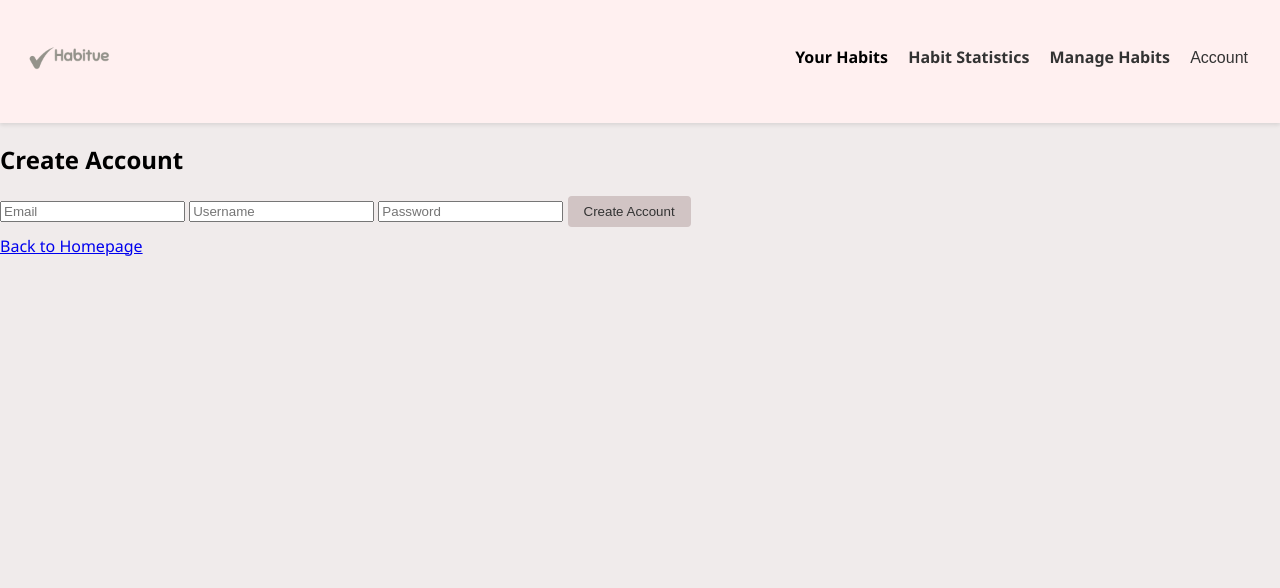
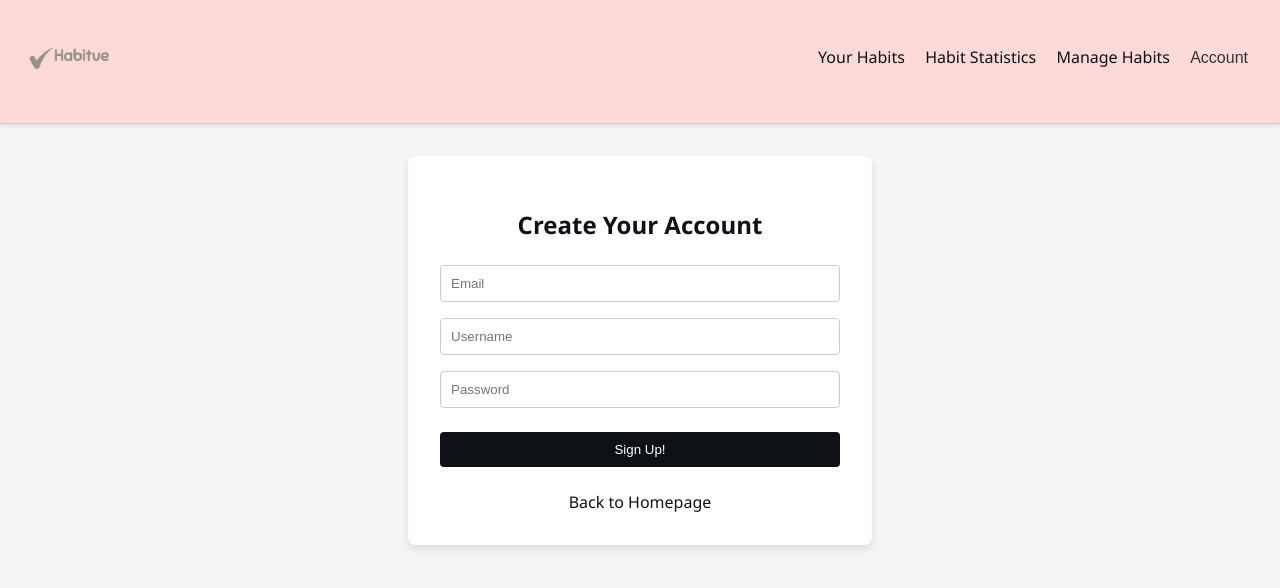
Before and after one commit to susu0mar/Habitue, a website: page createAccount.html in a window 1280 px wide. Drawn offline with Linux system fonts and the light colour scheme; a web font is replaced by a local one.

Commit message:
Styling, Added links to nav bars

```diff
--- a/createAccount.html
+++ b/createAccount.html
@@ -5,42 +5,36 @@
 <meta name="viewport" content="width=device-width, initial-scale=1.0">
 <title>Habitue - Create Account</title>
 <link rel="stylesheet" href="style.css">
-
-<!--fonts-->
-<link rel="preconnect" href="https://fonts.googleapis.com">
-<link rel="preconnect" href="https://fonts.gstatic.com" crossorigin>
-<link href="https://fonts.googleapis.com/css2?family=Tilt+Neon&display=swap" rel="stylesheet">
-
 </head>
 
 <body>
 <header class="navbar">
     <div class="logo"><img src = "Habitue_transparent.png" width = "100" height = "100"></div>
     <nav>
-        <a href="#" class="active">Your Habits</a>
-        <a href="#">Habit Statistics</a>
-        <a href="#">Manage Habits</a>
-        <div class = "dropdown">
+      <a href="index.html">Your Habits</a>
+      <a href="habitStatistics.html">Habit Statistics</a>
+      <a href="manage_habits.html">Manage Habits</a>
+      <div class = "dropdown">
             <button class = "dropbtn"> Account </button>
             <div class = "dropdown-content">
-                <a href = "createAccount.html"> Create Account </a>
+                <a href = "createAccount.html" class = "active"> Create Account </a>
                 <a href = "login.html"> Login </a>
             </div>
         </div>
     </nav>
 </header>
 
-<div class="container">
-  <h2>Create Account</h2>
+<div class="account-container">
+  <h2>Create Your Account</h2>
 
   <!-- Update action to your server endpoint -->
   <form id = "createAccountForm">
     <input type="email" id="email" name="email" placeholder="Email" required>
     <input type="text" id="username" name="username" placeholder="Username" required>
     <input type="password" id="password" name="password" placeholder="Password" required>
-    <button type="submit">Create Account</button>
+    <button type="submit">Sign Up!</button>
   </form>
-  <a href="index.html" class="back-link">Back to Homepage</a>
+  <a href="welcomesplash.html" class="back-link">Back to Homepage</a>
 </div>
 
 <script src = "createAcct.js"> </script>
--- a/style.css
+++ b/style.css
@@ -1,10 +1,11 @@
 /* Base Styling */
 body, html {
+    height: 100%;
     margin: 0;
     padding: 0;
     box-sizing: border-box;
     font-family: 'Segoe UI', Tahoma, Geneva, Verdana, sans-serif;
-    background: #f0ebeb;
+    background: #F6F4F4;
   }
 
 /* Navbar Styling */
@@ -13,26 +14,123 @@ body, html {
     align-items: center;
     justify-content: space-between;
     padding: 0.5rem 1rem;
-    background: #fff0f0;
+    background: #FDDAD8;
     box-shadow: 0 2px 4px rgba(0, 0, 0, 0.1);
   }
 
   .navbar .logo {
     font-size: 1.5rem;
     font-weight: bold;
-    color: #333;
+    color: #0E1116;
   }
 
   .navbar nav a {
     text-decoration: none;
     margin-left: 1rem;
-    color: #333;
-    font-weight: bold;
+    color: #0E1116;
+    font-weight: normal;
   }
 
-  .navbar nav a.active {
-    color: #000;
+  .navbar nav a.active, .navbar nav a:hover {
+    font-weight: bold;
+    color: #0E1116;
   }
+
+/* Create Account Styling */
+.account-container {
+  width: 90%;
+  max-width: 400px;
+  margin: 2rem auto;
+  padding: 2rem;
+  background: #FFFFFF;
+  box-shadow: 0 4px 8px rgba(0,0,0,0.1);
+  border-radius: 8px;
+  text-align: center;
+}
+
+.account-container h2 {
+  color: #0E1116;
+  margin-bottom: 1.5rem;
+}
+
+.account-container form {
+  display: flex;
+  flex-direction: column;
+  align-items: stretch;
+}
+
+.account-container form input[type="email"],
+.account-container form input[type="text"],
+.account-container form input[type="password"] {
+    padding: 10px;
+    margin-bottom: 1rem;
+    border: 1px solid #ccc;
+    border-radius: 4px;
+}
+
+.account-container form button {
+  padding: 10px;
+  margin-top: 0.5rem;
+  background-color: #0E1116;
+  color: white;
+  border: none;
+  border-radius: 4px;
+  cursor: pointer;
+  transition: background-color 0.3s;
+}
+
+.account-container form button:hover {
+  background-color: #333;
+}
+
+.account-container .back-link {
+  display: block;
+  margin-top: 1rem;
+  color: #0E1116;
+  text-decoration: none;
+}
+
+.account-container .back-link:hover {
+  text-decoration: underline;
+}
+
+/* Splash Styling */
+.welcome-container {
+  margin: 0 auto;
+  padding: 2rem;
+  text-align: center;
+}
+
+header {
+  padding-bottom: 2rem;
+  border-bottom: 1px solid #ccc;
+}
+
+header h1 {
+  color: #0E1116;
+  font-size: 2.5rem;
+}
+
+header p {
+  font-size: 1.2rem;
+  color: #333;
+}
+
+.button-container {
+  margin-top: 2rem;
+}
+
+.button-container button {
+  width: 200px;
+  font-size: 1.1rem;
+  margin: 0.5rem;
+  transition: background-color 0.3s, color 0.3s;
+}
+
+.button-container button:hover {
+  background-color: #0E1116;
+  color: #FFFFFF;
+}
 
 /* Main Content Styling*/
   main {
@@ -75,7 +173,6 @@ body, html {
     margin-left: 1rem;
   }
 
-  /*TEMPORARY STYLING LEIA CAN EDIT TO LOOK PRETTY :) */
   /* Modal styling */
   .modal {
     display: none; /* Hidden by default */
@@ -109,7 +206,7 @@ body, html {
 
   .close-button:hover,
   .close-button:focus {
-    color: rgb(153, 10, 10);
+    color: #0E1116;
     text-decoration: none;
     cursor: pointer;
   }
@@ -130,7 +227,7 @@ body, html {
 
   #addHabitForm button {
     padding: 10px;
-    background-color: #5c5c5c;
+    background-color: #0E1116;
     color: white;
     border: none;
     border-radius: 4px;
@@ -146,7 +243,7 @@ body, html {
     padding: 0.5rem 1rem;
     margin-bottom: 0.5rem;
     border: none;
-    background: #d1c4c4;
+    background: #FDDAD8;
     color: #333;
     border-radius: 4px;
     cursor: pointer;
@@ -155,7 +252,7 @@ body, html {
   /* Footer Styling */
   footer {
     padding: 1rem;
-    background: #fff0f0;
+    background: #FDDAD8;
     text-align: center;
     box-shadow: 0 -2px 4px rgba(0, 0, 0, 0.1);
   }
@@ -164,7 +261,7 @@ body, html {
   .dropdown-content{
     display: none;
     position: absolute;
-    background-color:  #ffffff;
+    background-color:  #f9f9f9;
     min-width: 160px;
     box-shadow: 0px 8px 16px 0px rgba(0,0,0,0.2);
     right: 0;
@@ -191,7 +288,7 @@ body, html {
 
   /* Dropdown Button Styling */
 .dropbtn {
-  background-color: #fff0f0;
+  background-color: #FDDAD8;
   color: #333;
   padding: 16px;
   font-size: 16px;
```
Also changed, not shown: habitStatistics.html (+1 -6 lines), index.html (+1 -6 lines), login.html (+6 -12 lines), manage_habits.html (+9 -2 lines), welcomesplash.html (+11 -38 lines).
